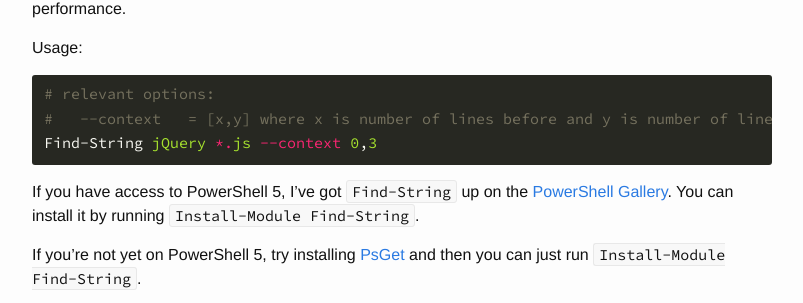
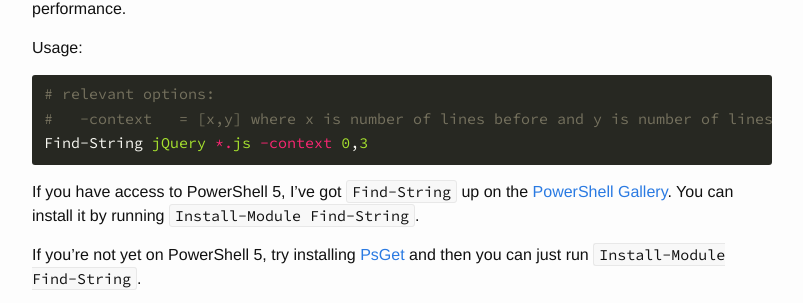
Before and after one commit to drmohundro/drmohundro.github.io, a Jekyll site: the page built from _posts/2014-10-04-finding-text-in-files-revisited.markdown, in a window 1280 px wide and 900 px high, scrolled down 3014 px. Shown: the part 151-454 px from the top of the window, without its empty margins (238-1041 px from the left). Built offline with Jekyll 4.4.1, drawn with Linux system fonts in a browser that asks for light colours; comment, search, counter and statistics services are not loaded.

```diff
--- a/_posts/2014-10-04-finding-text-in-files-revisited.markdown
+++ b/_posts/2014-10-04-finding-text-in-files-revisited.markdown
@@ -113,8 +113,8 @@ Usage:
 
 {% highlight powershell %}
 # relevant options:
-#   --context   = [x,y] where x is number of lines before and y is number of lines after
-Find-String jQuery *.js --context 0,3
+#   -context   = [x,y] where x is number of lines before and y is number of lines after
+Find-String jQuery *.js -context 0,3
 {% endhighlight %}
 
 If you have access to PowerShell 5, I've got `Find-String` up on the [PowerShell Gallery](https://www.powershellgallery.com/packages/Find-String/). You can install it by running `Install-Module Find-String`.
```
